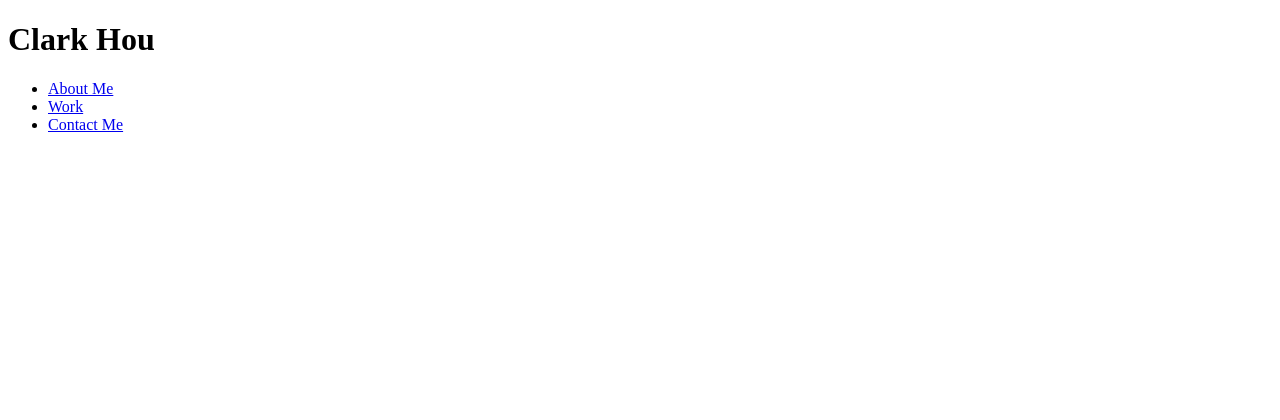
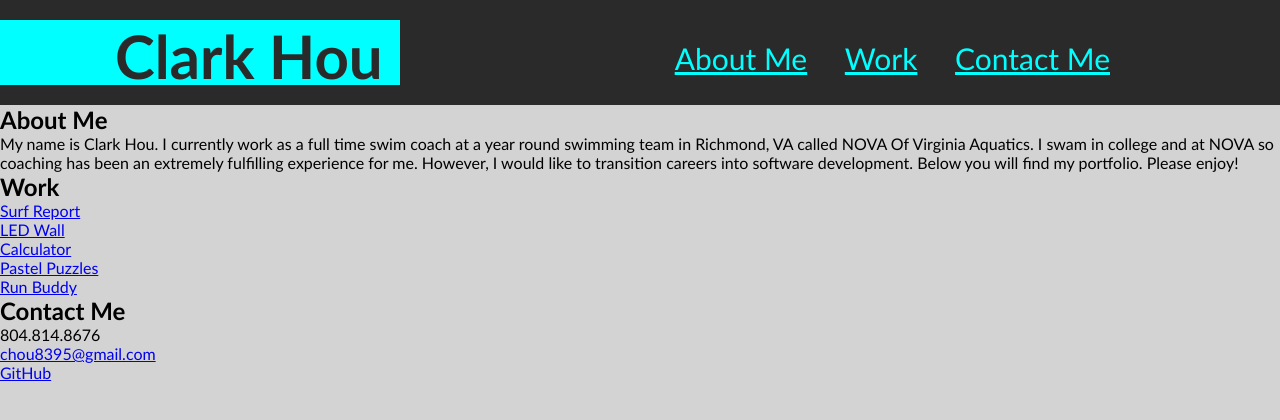
Before and after one commit to chou8395-XOMYwl/Professional-Portfolio, a plain HTML site: page index.html in a window 1280 px wide. Drawn offline with Linux system fonts and the light colour scheme.

Commit message:
html format done & css beginnings

```diff
--- a/assets/style.css
+++ b/assets/style.css
@@ -0,0 +1,46 @@
+* {
+    box-sizing: border-box;
+    padding: 0;
+    margin: 0;
+    font-family: 'Trebuchet MS', 'Lucida Sans Unicode', 'Lucida Grande', 'Lucida Sans', Arial, sans-serif;
+}
+
+body {
+    background-color: lightgrey;
+}
+
+header {
+    background-color: rgb(43, 42, 42);
+    padding: 20px 20px 20px 0px;
+}
+
+    header h1 {
+        display: inline-block;
+        font-size: 60px;
+        background-color: aqua;
+        color: rgb(43, 42, 42);
+        width: 400px;
+        height: 65px;
+        padding: 0px 10px 10px 115px;
+    }
+
+    header nav {
+        float: right;
+        font-size: 30px
+    }
+
+    header nav ul {
+        list-style-type: none;
+        padding-right: 150px;
+    }
+
+    header nav ul li {
+        display: inline-block;
+        margin-left: 30px;
+        margin-top: 20px;
+    }
+
+    header nav ul li a {
+        text-decoration: underline;
+        color: aqua;
+    }
--- a/index.html
+++ b/index.html
@@ -27,7 +27,38 @@
         <section class="hero"></section>
         <main class="content">
             <section id="About-Me" class="About-Me">
-
+                <h2>About Me</h2>
+                    <p>My name is Clark Hou. I currently work as a full time swim coach at a year round swimming team in Richmond, VA called NOVA Of Virginia Aquatics. I swam in college and at NOVA so coaching has been an extremely fulfilling experience for me. However, I would like to transition careers into software development. Below you will find my portfolio. Please enjoy!</p>
+            </section>
+            <section id="Work" class="Work">
+                <h2>Work</h2>
+                    <div class="Surf-Report">
+                        <a href="#">Surf Report</a>
+                    </div>
+                    <div class="LED-Wall">
+                        <a href="#">LED Wall</a>
+                    </div>
+                    <div class="Calculator">
+                        <a href="#">Calculator</a>
+                    </div>
+                    <div class="Pastel-Puzzles">
+                        <a href="#">Pastel Puzzles</a>
+                    </div>
+                    <div class="Run-Buddy">
+                        <a href="#">Run Buddy</a>
+                    </div>
+            </section>
+            <section id="Contact-Me" class="Contact-Me">
+                <h2>Contact Me</h2>
+                    <ul>
+                        <li>804.814.8676</li>
+                        <li>
+                            <a href="chou8395@gmail.com">chou8395@gmail.com</a>
+                        </li>
+                        <li>
+                            <a href="GitHub">GitHub</a>
+                        </li>
+                    </ul>
             </section>
         </main>
     </body>
```
